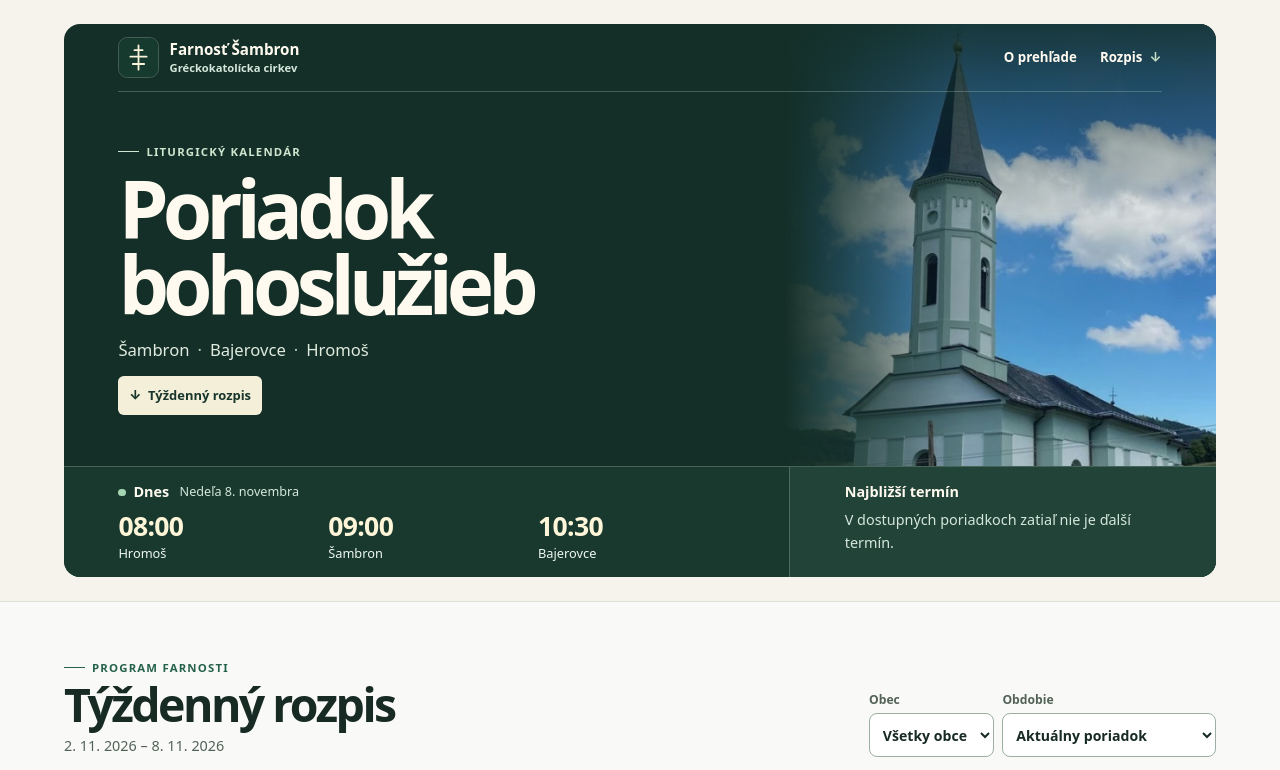
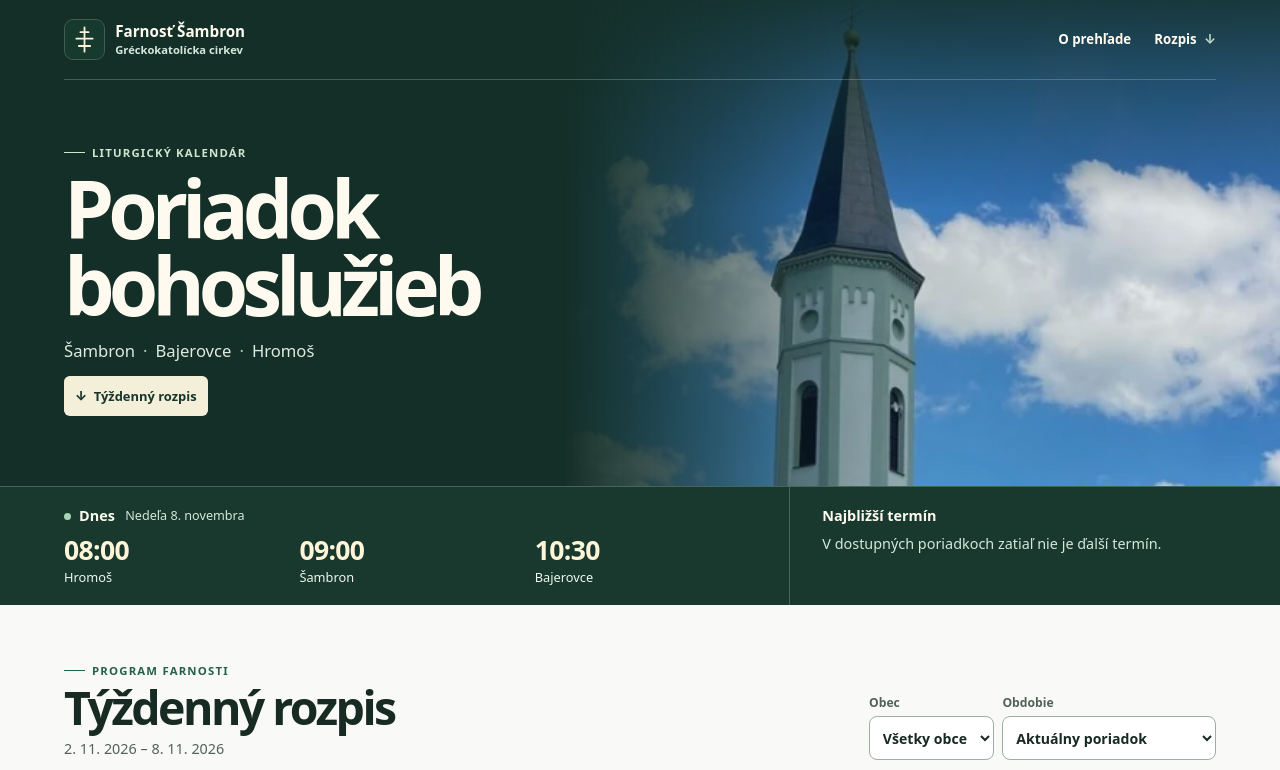
Before and after one commit to a1ad1da1am1m/sambron-bohosluzby, a plain HTML site: page site/index.html in a window 1280 px wide. Shown: the top 770 px of the page. Drawn offline with Linux system fonts and the light colour scheme.

Commit message:
Make parish header full-width with edge-to-edge photo background

```diff
--- a/site/index.html
+++ b/site/index.html
@@ -3,17 +3,17 @@
 <head>
   <meta charset="utf-8">
   <meta name="viewport" content="width=device-width, initial-scale=1">
-  <meta name="theme-color" content="#f5f3eb">
+  <meta name="theme-color" content="#142f27">
   <meta name="description" content="Dnešné časy a aktuálny liturgický poriadok farnosti Šambron pre Šambron, Bajerovce a Hromoš.">
   <title>Poriadok bohoslužieb | Farnosť Šambron</title>
   <link rel="icon" href="kriz.svg" type="image/svg+xml">
-  <link rel="stylesheet" href="style.css?v=7">
+  <link rel="stylesheet" href="style.css?v=8">
   <script src="prehlad.js?v=5" defer></script>
 </head>
 <body>
   <a class="skip" href="#rozpis">Preskočiť na rozpis</a>
   <header class="hero">
-    <div class="wrap hero-shell">
+    <div class="hero-shell">
       <div class="hero-feature">
         <nav class="masthead" aria-label="Hlavná navigácia">
           <a class="brand" href="./">
--- a/site/style.css
+++ b/site/style.css
@@ -24,16 +24,16 @@ a:hover { text-decoration-thickness: 2px; }
 .wrap { width: min(72rem, calc(100% - 4rem)); margin-inline: auto; }
 .skip { position: absolute; inset: .5rem auto auto .5rem; padding: .65rem; z-index: 2; transform: translateY(-150%); background: white; }
 .skip:focus { transform: none; }
-.hero { padding-block: clamp(.7rem, 2vw, 1.5rem); background: var(--hero); border-bottom: 1px solid #e0e2d5; }
+.hero { background: #142f27; }
 .hero-shell {
-  --header-gutter: clamp(1rem, 4.25vw, 3.45rem);
+  --header-gutter: max(2rem, calc((100% - 72rem) / 2));
   --header-line: #aec9b84d;
   overflow: hidden;
-  border-radius: 1rem;
+  border-radius: 0;
   color: #fffaf0;
   background: #142f27;
 }
-.masthead { display: flex; align-items: center; justify-content: space-between; gap: 1rem; min-height: 4.25rem; margin-inline: var(--header-gutter); border-bottom: 1px solid var(--header-line); }
+.masthead { display: flex; align-items: center; justify-content: space-between; gap: 1rem; min-height: 5rem; margin-inline: var(--header-gutter); border-bottom: 1px solid var(--header-line); }
 .brand { display: inline-flex; align-items: center; gap: .65rem; color: inherit; text-decoration: none; font-size: .95rem; font-weight: 760; line-height: 1.2; }
 .brand img { width: 2.55rem; height: 2.55rem; border: 1px solid var(--header-line); border-radius: .58rem; }
 .brand small { display: block; margin-top: .2rem; color: var(--dark-muted); font-size: .7rem; font-weight: 580; }
@@ -47,20 +47,20 @@ a:hover { text-decoration-thickness: 2px; }
   position: absolute;
   z-index: -1;
   inset: 0 0 0 auto;
-  width: min(57%, 27rem);
+  width: min(56%, 60rem);
   background: linear-gradient(180deg, #142f27d9, #142f2700 43%), linear-gradient(90deg, #142f274a, #142f2714), url("chram-sambron.webp") center top / cover no-repeat;
   mask-image: linear-gradient(90deg, transparent, #000 42%);
 }
-.hero-intro { padding: clamp(1.35rem, 4vw, 3.2rem) var(--header-gutter); }
+.hero-intro { padding: clamp(2.25rem, 5vw, 4.5rem) var(--header-gutter) clamp(2.75rem, 5.5vw, 5rem); }
 .eyebrow { display: flex; align-items: center; gap: .45rem; color: var(--accent); text-transform: uppercase; font-weight: 800; font-size: .71rem; letter-spacing: .105em; }
 .hero-feature .eyebrow { color: #cee5cf; }
 .eyebrow span { width: 1.3rem; height: 1px; background: currentColor; }
 h1 { margin-top: .55rem; font-size: clamp(2.55rem, 6.5vw, 5rem); font-weight: 800; line-height: .96; letter-spacing: -.075em; }
 .places { margin-top: .88rem; color: #e0ebdf; font-size: clamp(.82rem, 1.6vw, 1.04rem); }
 .places span { color: #acd6b3; margin-inline: .23rem; }
-.quick { display: grid; grid-template-columns: minmax(0, 1.7fr) minmax(0, 1fr); border-top: 1px solid var(--header-line); background: #19392e; }
-.quick section { padding: .9rem var(--header-gutter) 1rem; min-width: 0; }
-.quick-next { border-left: 1px solid var(--header-line); background: #224337; }
+.quick { display: grid; grid-template-columns: minmax(0, 1.7fr) minmax(0, 1fr); padding-inline: var(--header-gutter); border-top: 1px solid var(--header-line); background: #19392e; }
+.quick section { padding: 1.15rem 2rem 1.25rem 0; min-width: 0; }
+.quick section.quick-next { padding-left: 2rem; padding-right: 0; border-left: 1px solid var(--header-line); }
 .quick-heading { display: flex; align-items: baseline; flex-wrap: wrap; gap: .14rem .65rem; margin-bottom: .44rem; }
 .quick-heading h2 { display: flex; align-items: center; gap: .48rem; font-size: .9rem; font-weight: 770; }
 .quick-heading p { color: var(--dark-muted); font-size: .79rem; }
@@ -129,13 +129,14 @@ footer p { margin-block: .35rem .65rem; }
 .developer ul { display: flex; flex-wrap: wrap; gap: .3rem .9rem; list-style: none; padding: 0; margin: .6rem 0 0; }
 @media (max-width: 52rem) {
   .wrap { width: calc(100% - 2rem); }
+  .hero-shell { --header-gutter: 1rem; }
   .days { grid-template-columns: repeat(auto-fit, minmax(4.9rem, 1fr)); }
 }
 @media (max-width: 41rem) {
   .masthead { min-height: 4rem; }
   .hero-feature::before { width: 66%; background: linear-gradient(180deg, #142f27db, #142f2726 46%), linear-gradient(90deg, #142f27bb, #142f2755), url("chram-sambron.webp") center top / cover no-repeat; }
   .quick { grid-template-columns: 1fr; }
-  .quick-next { display: flex; justify-content: space-between; align-items: baseline; flex-wrap: wrap; gap: .15rem .8rem; border-left: 0; border-top: 1px solid var(--header-line); }
+  .quick section.quick-next { padding-left: 0; display: flex; justify-content: space-between; align-items: baseline; flex-wrap: wrap; gap: .15rem .8rem; border-left: 0; border-top: 1px solid var(--header-line); }
   .quick-next .quick-heading { margin-bottom: 0; }
   .days { grid-template-columns: repeat(7, minmax(0, 1fr)); gap: .25rem; }
   .day-link { padding-inline: .05rem; }
@@ -147,5 +148,5 @@ footer p { margin-block: .35rem .65rem; }
 @media (max-width: 25rem) {
   .about-link { display: none; }
   .filters { grid-template-columns: 1fr; }
-  .hero-shell { --header-gutter: .78rem; }
+  .hero-shell { --header-gutter: 1rem; }
 }
```
